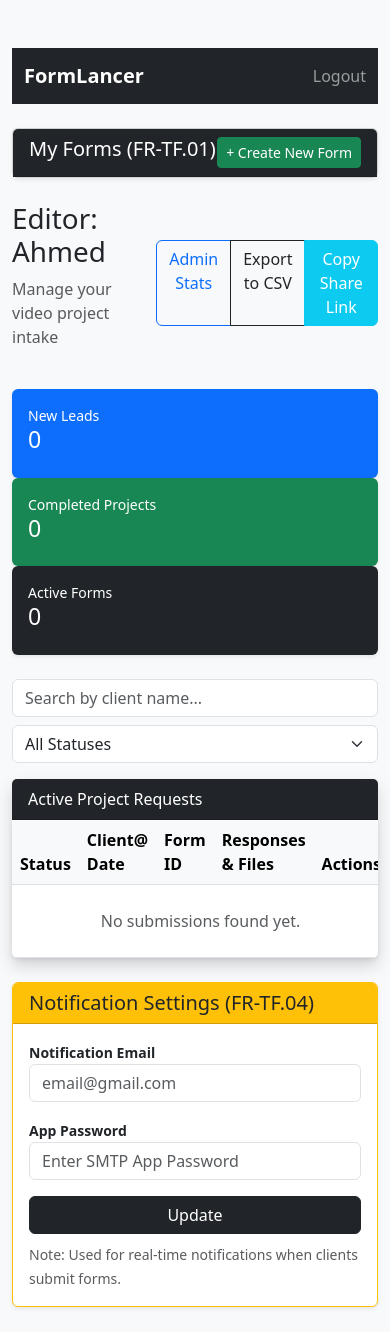
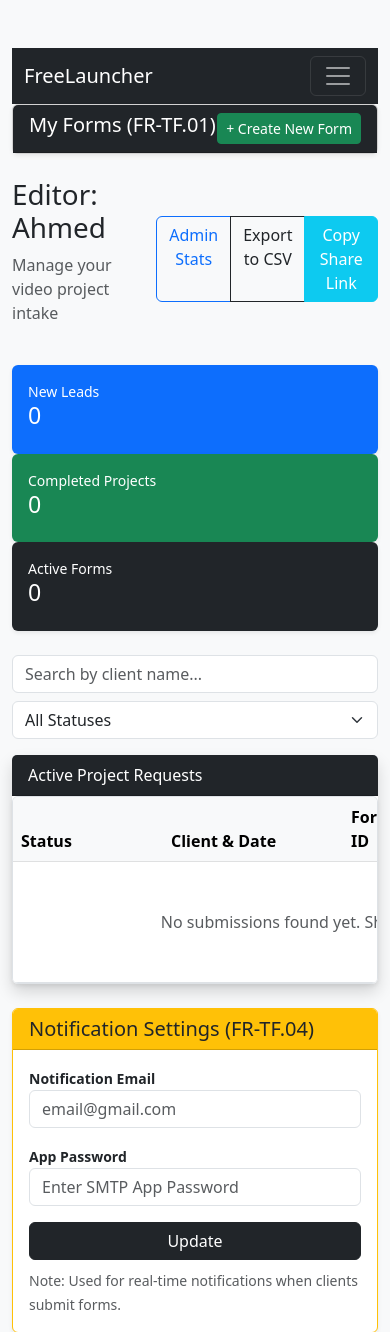
Before and after one commit to ahmed4t5/FormLancer, a Flask app: page /dashboard/Ahmed in a window 390 px wide. Shown: the top 1332 px of the page. Before the commit the page ends 1308 px from the top, so only its background shows below. Run offline with Flask 3, Linux system fonts and the light colour scheme; a user stored in the database is signed in; data comes from the database, SQL or seed files in the repository; both versions use the stored data as it was after the commit.

Commit message:
Responsive Design added and centered

```diff
--- a/templates/admin.html
+++ b/templates/admin.html
@@ -1,6 +1,7 @@
 <!DOCTYPE html>
 <html>
 <head>
+    <meta name="viewport" content="width=device-width, initial-scale=1.0">
     <title>Platform Admin</title>
     <link href="https://cdn.jsdelivr.net/npm/bootstrap@5.3.0/dist/css/bootstrap.min.css" rel="stylesheet">
 </head>
--- a/templates/builder.html
+++ b/templates/builder.html
@@ -1,6 +1,7 @@
 <!DOCTYPE html>
 <html>
 <head>
+    <meta name="viewport" content="width=device-width, initial-scale=1.0">
     <style>
     body {
         background: linear-gradient(135deg, #0d6efd 0%, #000000 100%);
--- a/templates/dashboard.html
+++ b/templates/dashboard.html
@@ -1,10 +1,16 @@
 <!DOCTYPE html>
 <html>
-    <nav class="navbar navbar-expand-lg navbar-dark bg-dark mb-4">
+    <nav class="navbar navbar-expand-md navbar-dark bg-dark">
     <div class="container">
-        <a class="navbar-brand fw-bold" href="#">FormLancer</a>
-        <div class="navbar-nav ms-auto">
-            <a class="nav-link" href="{{ url_for('logout') }}">Logout</a>
+        <a class="navbar-brand" href="#">FreeLauncher</a>
+        <button class="navbar-toggler" type="button" data-bs-toggle="collapse" data-bs-target="#navbarNav">
+            <span class="navbar-toggler-icon"></span>
+        </button>
+        <div class="collapse navbar-collapse" id="navbarNav">
+            <ul class="navbar-nav ms-auto">
+                <li class="nav-item"><a class="nav-link" href="#">Dashboard</a></li>
+                <li class="nav-item"><a class="nav-link" href="{{ url_for('logout') }}">Logout</a></li>
+            </ul>
         </div>
     </div>
 </nav>
@@ -24,7 +30,7 @@
     </style>
 
 <head>
-
+    <meta name="viewport" content="width=device-width, initial-scale=1.0">
     <title>Dashboard | {{ user.username }}</title>
     <link href="https://cdn.jsdelivr.net/npm/bootstrap@5.3.0/dist/css/bootstrap.min.css" rel="stylesheet">
     <div class="card mb-4 shadow-sm">
@@ -104,13 +110,14 @@
 
     <div class="card shadow border-0 mb-4">
         <div class="card-header bg-dark text-white">Active Project Requests</div>
-        <div class="table-responsive shadow-sm rounded">
+       <div class="table-responsive shadow-sm rounded border">
     <table class="table table-hover align-middle mb-0 bg-white">
         <thead class="table-light">
             <tr>
-                <th>Status</th>
-                <th>Client@ Date</th> <th>Form ID</th>
-                <th>Responses & Files</th>
+                <th style="min-width: 150px;">Status</th>
+                <th style="min-width: 180px;">Client & Date</th>
+                <th>Form ID</th>
+                <th style="min-width: 300px;">Responses & Files</th>
                 <th class="text-end">Actions</th>
             </tr>
         </thead>
@@ -131,7 +138,7 @@
                 <td>
                     <div class="fw-bold">{{ req.client_name }}</div>
                     <div class="text-muted small">Request #{{ req.id }}</div>
-                    <div class="text-muted extra-small" style="font-size: 0.75rem;">
+                    <div class="text-muted" style="font-size: 0.75rem;">
                         📅 {{ req.created_at.strftime('%b %d, %Y | %H:%M') if req.created_at else 'No Date' }}
                     </div>
                 </td>
@@ -139,14 +146,14 @@
                 <td><span class="badge bg-secondary">#{{ req.form_id }}</span></td>
 
                 <td>
-                    <div style="max-width: 400px; font-size: 0.85rem;">
+                    <div style="min-width: 250px; max-width: 450px; font-size: 0.85rem; white-space: normal;">
                         {% set data = req.submitted_data|list_from_json %}
                         {% for key, value in data.items() %}
-                            <div class="mb-1">
-                                <strong>{{ key }}:</strong>
+                            <div class="mb-1 border-bottom pb-1" style="word-break: break-word;">
+                                <strong class="text-dark">{{ key }}:</strong>
                                 {% if value is string and value.startswith('FILE:') %}
                                     <a href="{{ url_for('download_file', filename=value[5:]) }}"
-                                       class="btn btn-sm btn-link p-0 text-decoration-none" target="_blank">
+                                       class="btn btn-sm btn-link p-0 text-decoration-none d-block" target="_blank">
                                        📁 View Attachment
                                     </a>
                                 {% else %}
@@ -159,13 +166,17 @@
 
                 <td class="text-end">
                     <form action="{{ url_for('delete_request', request_id=req.id) }}" method="POST" onsubmit="return confirm('Delete this request?');">
-                        <button class="btn btn-sm btn-outline-danger">Delete</button>
+                        <button class="btn btn-sm btn-outline-danger">
+                            <i class="bi bi-trash"></i> Delete
+                        </button>
                     </form>
                 </td>
             </tr>
             {% else %}
             <tr>
-                <td colspan="5" class="text-center py-4 text-muted">No submissions found yet.</td>
+                <td colspan="5" class="text-center py-5 text-muted">
+                    <p class="mb-0">No submissions found yet. Share your form link to get started!</p>
+                </td>
             </tr>
             {% endfor %}
         </tbody>
@@ -201,7 +212,9 @@
     </div>
 </div>
 
-    <script>
+
+  <script src="https://cdn.jsdelivr.net/npm/bootstrap@5.3.0/dist/js/bootstrap.bundle.min.js"></script>
+   <script>
         function copyLink(formId) {
     // If no formId is passed, we can't copy a specific form
     if (!formId) {
--- a/templates/form.html
+++ b/templates/form.html
@@ -13,7 +13,7 @@
 <body>
     <div class="container">
         <div class="row justify-content-center">
-            <div class="col-md-6 form-container">
+            <div class="col-md-6 form-container" style="width: 90%; max-width: 400px;">
                 <h2 class="text-center mb-4">Project Request Form</h2>
                 <p class="text-muted text-center">Please provide details to minimize back-and-forth communication.</p>
 
--- a/templates/login.html
+++ b/templates/login.html
@@ -3,6 +3,7 @@
 <head>
 
     <meta charset="UTF-8">
+    <meta name="viewport" content="width=device-width, initial-scale=1.0">
     <title>Login | FormLancer</title>
     <link href="https://cdn.jsdelivr.net/npm/bootstrap@5.3.0/dist/css/bootstrap.min.css" rel="stylesheet">
     <style>
--- a/templates/register.html
+++ b/templates/register.html
@@ -1,6 +1,7 @@
 <!DOCTYPE html>
 <html>
 <head>
+    <meta name="viewport" content="width=device-width, initial-scale=1.0">
     <style>
     body {
         background: linear-gradient(135deg, #0d6efd 0%, #000000 100%);
@@ -19,7 +20,7 @@
     <link href="https://cdn.jsdelivr.net/npm/bootstrap@5.3.0/dist/css/bootstrap.min.css" rel="stylesheet">
 </head>
 <body class="bg-light d-flex align-items-center" style="height: 100vh;">
-    <div class="container" style="max-width: 400px;">
+    <div class="container" style="width: 90%; max-width: 400px;">
         <div class="card shadow p-4">
             <div class="text-center mb-3">
                 <img src="{{ url_for('static', filename='logo.svg') }}" height="60">
--- a/templates/welcome.html
+++ b/templates/welcome.html
@@ -1,6 +1,7 @@
 <!DOCTYPE html>
 <html>
 <head>
+    <meta name="viewport" content="width=device-width, initial-scale=1.0">
     <style>
     body {
         background: linear-gradient(135deg, #0d6efd 0%, #000000 100%);
@@ -20,7 +21,7 @@
 </head>
 <body class="bg-light">
     <div class="container mt-5 text-center">
-        <div class="card shadow p-5 border-0">
+        <div class="card shadow p-4 mx-auto" style="width: 90%; max-width: 400px;">
             <h1 class="display-4">Welcome, {{ current_user.username }}! 🚀</h1>
             <p class="lead text-muted">You're one step away from frictionless client intake.</p>
 
```
Also changed, not shown: templates/public_form.html (+7 -6 lines), freelancer_platform.db, 9 other files.
